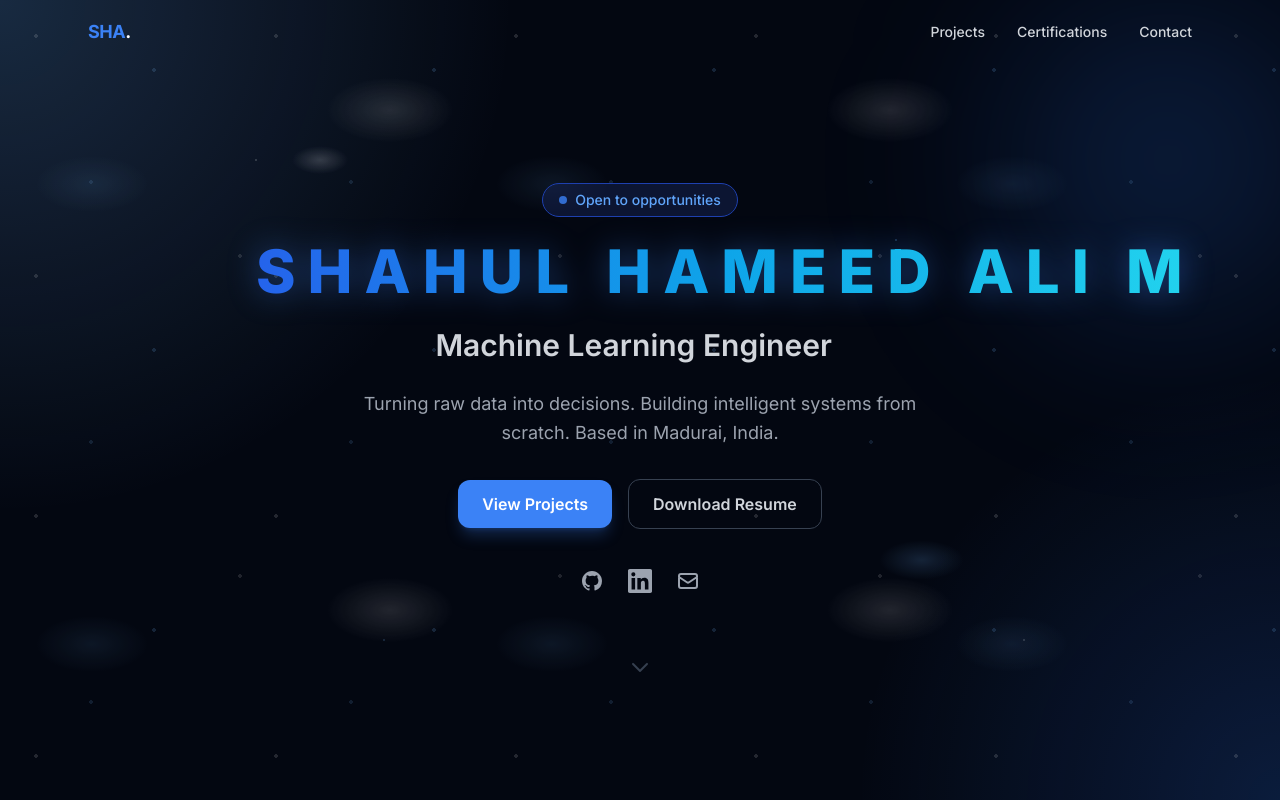
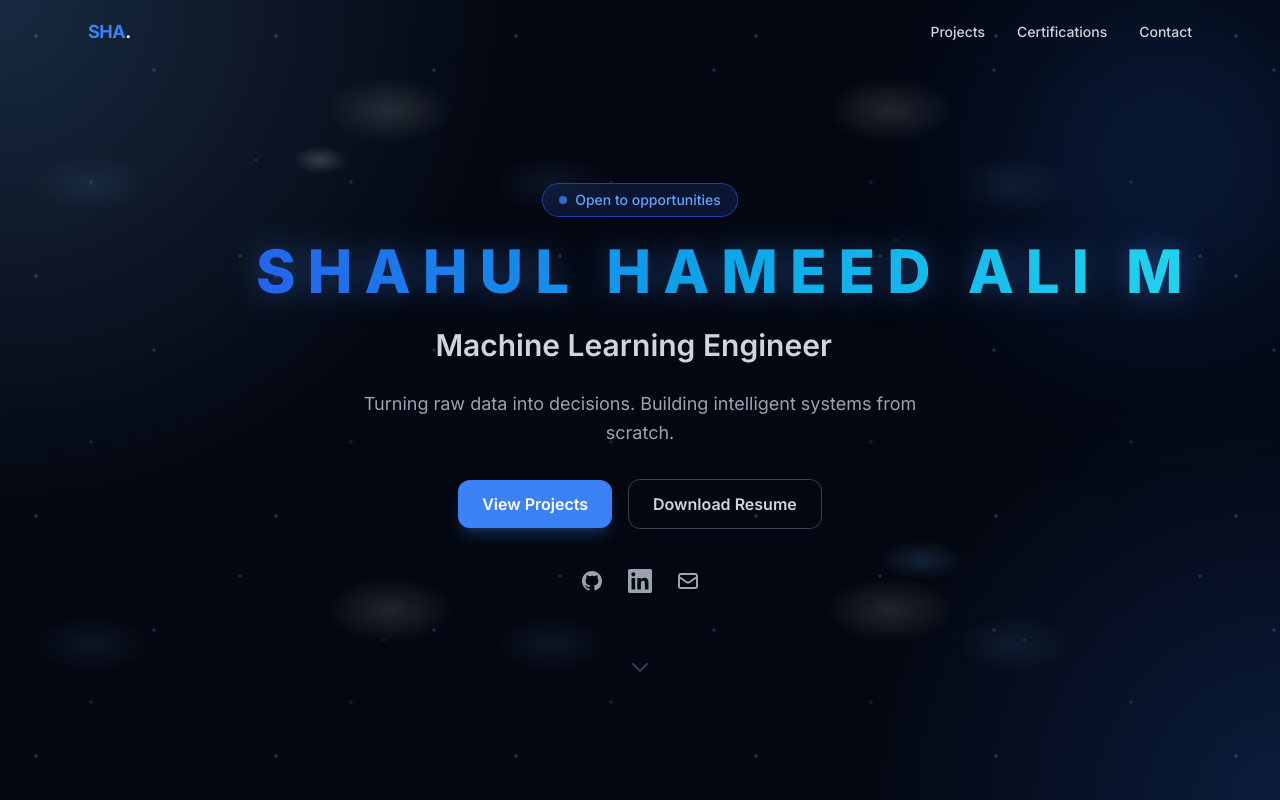
Before and after one commit to kattziee/Portfolio, a Next.js app: page / in a window 1280 px wide. Shown: the top 800 px of the page. Built offline with nearby package versions, Linux system fonts and the light colour scheme.

Commit message:
Update Hero.tsx

```diff
--- a/components/Hero.tsx
+++ b/components/Hero.tsx
@@ -58,7 +58,6 @@ export default function Hero() {
         {/* Sub text */}
         <p className="text-gray-500 dark:text-gray-400 max-w-xl mx-auto text-lg leading-relaxed">
           Turning raw data into decisions. Building intelligent systems from scratch.
-          Based in Madurai, India.
         </p>
 
         {/* CTAs */}
```
